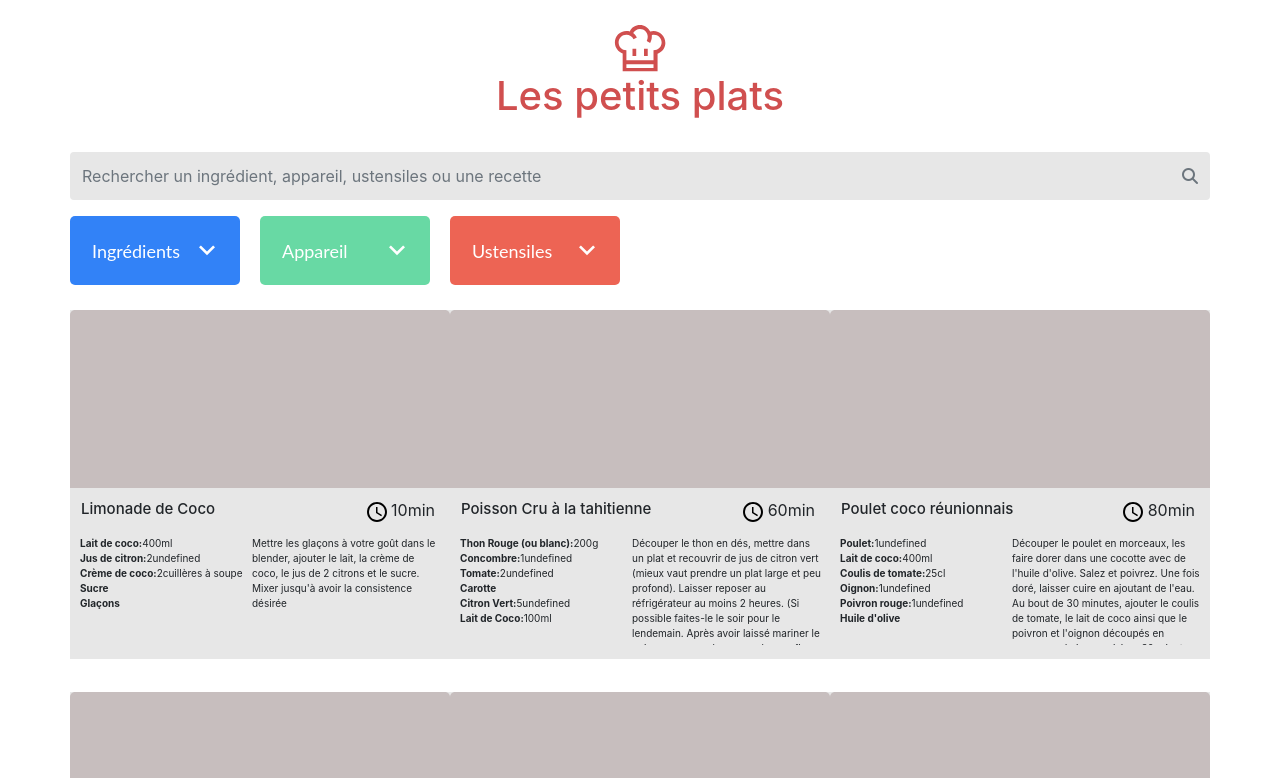
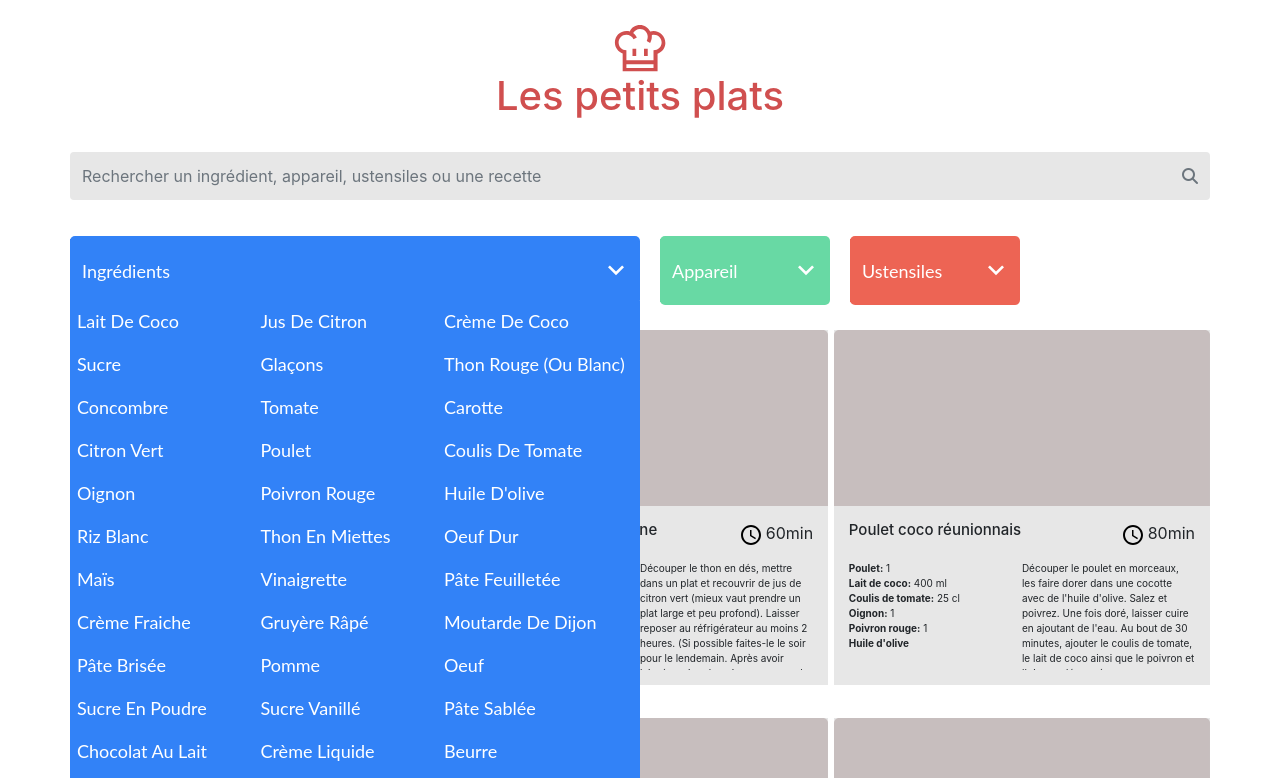
Before and after one commit to imane-R/ImaneElkaddouri_7_27042021, a website: page index.html in a window 1280 px wide. Both pictures are taken after a click on the picture 207 px from the left and 250 px from the top of the page. Shown: the top 778 px of the page. Drawn offline with nearby package versions, Linux system fonts and the light colour scheme.

Commit message:
add tags and their close function

```diff
--- a/index.html
+++ b/index.html
@@ -34,38 +34,22 @@
     <section class="filtre">
         <div class="element-select"></div>
 
-        <div class="filtre__container"></div>
+        <div class="filtre__container">
         <div class="recherche-secondaires recherche-par-ingredients">
-                <input type="search" placeholder="Ingrédients" class="recherche-par-ingredients__input" />
+            <input type="search" placeholder="Ingrédients" />
             <img src="./images/arrow.svg" id="fleche-ingredients" alt="fleche" ; />
-                <ul class="liste-ingredients liste"></ul>
+            <div  id="liste-of-ingredients" class="list-container" data-tag-type="ingredient"></div>
         </div>
         <div class="recherche-secondaires recherche-par-appareil">
-                <input
-                  type="search"
-                  placeholder="Appareil"
-                  class="recherche-par-appareil__input"
-                />
-                <img
-                  src="./images/arrow.svg"
-                  class="fleche-appareil"
-                  alt="fleche"
-                />
-                <ul class="liste-appareil liste"></ul>
+            <input type="search" placeholder="Appareil" />
+            <img src="./images/arrow.svg" id="fleche-appareil" alt="fleche" />
+            <div id="liste-appareil" class="list-container" data-tag-type="appliance"></div>
         </div>
 
         <div class="recherche-secondaires recherche-par-ustensiles">
-                <input
-                  type="search"
-                  placeholder="Ustensiles"
-                  class="recherche-par-ustensiles__input"
-                />
-                <img
-                  src="./images/arrow.svg"
-                  class="fleche-ustensiles"
-                  alt="fleche"
-                />
-                <ul class="liste-ustensiles liste"></ul>
+            <input type="search" placeholder="Ustensiles" />
+            <img src="./images/arrow.svg" id="fleche-ustensiles" alt="fleche" />
+            <div  id="liste-ustensiles" class="list-container" data-tag-type="ustensile"></div>
         </div>
         </div>
     </section>
--- a/js/index.js
+++ b/js/index.js
@@ -1,13 +1,14 @@
 let appliances = [];
 let ingredients = [];
 let ustensils = [];
-let ingredientsArrow = document.getElementById('fleche-ingredients')
-let listOfIngredients = document.getElementsByClassName('liste-ingredients')
+let selectedTags = [];
 
 
 initKeyWord();
 
 creatCartesOfRecipes(recipes);
+drawAllTags();
+bindEvents();
 
 //bring data from recipes.js file
 function initAppliences() {
@@ -51,13 +52,12 @@ function initKeyWord() {
     initUstensils();
 }
 
-// creat list of ingredients
+function drawAllTags() {
+    drawTagsList(ingredients, "liste-of-ingredients");
+    drawTagsList(appliances, "liste-appareil");
+    drawTagsList(ustensils, 'liste-ustensiles');
+}
 
-/*ingredients.forEach(creatIngredientsList);
-function creatIngredientsList(ingredient) {
-listOfIngredients.innerHTML = '<li>' + ingredient + '</li>' ;
-};
-ingredientsArrow.addEventListener('click' ,creatIngredientsList )*/
 
 function creatCartesOfRecipes(arrayOfRecipes) {
     let creatOfRecipes = document.getElementById('recipesCartes');
@@ -65,7 +65,6 @@ function creatCartesOfRecipes(arrayOfRecipes) {
     for (let i = 0; i < arrayOfRecipes.length; i++) {
         htmlResult = htmlResult + getHtmlRecipeCard(arrayOfRecipes[i]);
     }
-
 
     creatOfRecipes.innerHTML = htmlResult;
 }
@@ -80,7 +79,7 @@ function getHtmlRecipeCard(recipe) {
         'alt="Illustration plat"' +
         '/>' +
         '</div>' +
-        '<div class= "recipe_informations">'+
+        '<div class= "recipe_informations">' +
         '<div class="carte_title">' +
         '<h2>' + recipe.name + '</h2>' +
         '</div>' +
@@ -89,7 +88,7 @@ function getHtmlRecipeCard(recipe) {
         'src="./images/cadran.svg"' +
         'alt="logo indiquant la durée"' +
         '/>' +
-        ' '+ recipe.time + 'min' +
+        ' ' + recipe.time + 'min' +
         '</p>' +
         '</div>' +
         getHtmlIngredients(recipe.ingredients) +
@@ -98,21 +97,94 @@ function getHtmlRecipeCard(recipe) {
         recipe.description +
         '</p>' +
         '</div>' +
-        '</div>'+
+        '</div>' +
         '</article>'
 }
 
 function getHtmlIngredients(ingredients) {
     let result = '<div class="carte__ingredients">' +
-    '<ul class="contenu__ingredient__liste">';
-    for (let i = 0 ; i < ingredients.length; i++) {
-        if (ingredients[i].quantity ) {
-            result = result + '<li><b>' + ingredients[i].ingredient + ':</b>' + ingredients[i].quantity + ingredients[i].unit + '</li>';
+        '<ul class="contenu__ingredient__liste">';
+    for (let i = 0; i < ingredients.length; i++) {
+        if (ingredients[i].quantity) {
+            if (ingredients[i].unit) {
+                result = result + '<li><b>' + ingredients[i].ingredient + ':</b> ' + ingredients[i].quantity + ' ' + ingredients[i].unit + '</li>';
+            } else {
+                result = result + '<li><b>' + ingredients[i].ingredient + ':</b> ' + ingredients[i].quantity + '</li>';
+            }
         } else {
             result = result + '<li><b>' + ingredients[i].ingredient + '</b></li>';
         }
 
     }
-    result =  result + '</ul></div>';
+    result = result + '</ul></div>';
     return result;
 }
+
+
+function drawTagsList(ingredients, listCotainerId) {
+    let listContainer = document.getElementById(listCotainerId)
+    let result = '<ul>';
+    for (let i = 0; i < ingredients.length; i++) {
+        result = result + '<li>' + ingredients[i] + '</li>';
+    }
+    result = result + '</ul>';
+    listContainer.innerHTML = result;
+}
+
+function bindEvents() {
+    document.querySelectorAll('.recherche-secondaires').forEach(element => {
+        element.addEventListener('click', (e) => {
+            if (e.currentTarget.classList.contains('active')) {
+                e.currentTarget.classList.remove('active');
+            } else {
+                document.querySelectorAll('.recherche-secondaires').forEach((element) => {
+                    element.classList.remove('active');
+                });
+                e.currentTarget.classList.add('active');
+            }
+        });
+    });
+
+    document.querySelectorAll('.list-container li').forEach(element => {
+        element.addEventListener('click', (e) => {
+            e.currentTarget.closest('.list-container').getAttribute('data-tag-type')
+
+            let currentTagValue = e.currentTarget.innerHTML;
+            let indexOfcurrentTagValue = selectedTags.map((tag) => tag.value).indexOf(currentTagValue)
+
+            if(indexOfcurrentTagValue == -1) {
+                selectedTags.push({
+                    type: e.currentTarget.closest('.list-container').getAttribute('data-tag-type'),
+                    value: currentTagValue
+                });
+            } else {
+                selectedTags.splice(indexOfcurrentTagValue, 1);
+            }
+            drawSelectedTag();
+        });
+    });
+}
+
+
+function drawSelectedTag () {
+    let tagContainer = document.querySelector('.element-select');
+    let result = "";
+    selectedTags.forEach((tag) => {
+        result = result + '<div class=" tags ' + tag.type + '">' + tag.value + "  " +
+        '<img ' +
+        'src="./images/close.svg"' +
+        'class="close-tag"' +
+        'alt="close"' +
+        '/>' +
+        '</div>';
+    });
+
+    tagContainer.innerHTML = result;
+    document.querySelectorAll('.tags').forEach(element => {
+        element.addEventListener('click', (e) => {
+                e.currentTarget.style.display = 'none';
+                selectedTags.splice(element, 1);
+
+    });
+});
+}
--- a/sass/layout/_inputAndButton.scss
+++ b/sass/layout/_inputAndButton.scss
@@ -1,20 +1,35 @@
-
-.input-group{
+.input-group {
   margin: auto;
-    .form-control{
+  .form-control {
     background-color: $input_bg_color;
     border: none;
     height: 48px;
   }
-    .btn-outline-secondary{
+  .btn-outline-secondary {
     border: none;
-        background-color:$input_bg_color ;
+    background-color: $input_bg_color;
   }
 }
-
+.tags{
+    border-radius: 5px;
+    padding: 12px;
+    margin-right: 5px;
+    color: white;
+}
+.ustensile{
+  background-color: $Ustensiles_bg_color;
+}
+.ingredient{
+  background-color: $Ingredient_bg_color;
+}
+.appliance{
+  background-color: $appareil_bg_color;
+}
 .filtre {
+  .filtre__container{
   margin-bottom: 25px;
   display: flex;
+  }
 }
 
 .element-select {
@@ -29,13 +44,12 @@
   &__ustensiles {
     background-color: $appareil_bg_color;
   }
-    & bouton {
+  & button {
     display: flex;
     align-items: center;
     height: 37px;
     color: white;
     border-radius: 5px;
-      padding-inline: 20px;
     margin-right: 10px;
     & img {
       margin-left: 15px;
@@ -49,7 +63,6 @@
   display: flex;
   align-items: center;
   justify-content: space-between;
-    padding-inline: 20px;
   width: 170px;
   height: 69px;
   font-family: "lato", "roboto", sans-serif;
@@ -57,6 +70,13 @@
   border: none;
   border-radius: 5px;
   margin-right: 20px;
+  &.active {
+    width: 50%;
+    z-index: 2;
+    .list-container {
+      display: block;
+    }
+  }
   &::after {
     display: none;
   }
@@ -66,35 +86,77 @@
     color: white;
     font-size: 1.125rem;
     border: none;
+    padding: 12px;
     &::-webkit-search-cancel-button {
       display: none;
     }
-      &::placeholder,
-      &:focus-visible {
+    &::placeholder {
       color: white;
+      outline: none;
+    }
+    &:focus {
       outline: none;
     }
   }
   & img {
     cursor: pointer;
+    padding: 16px;
+  }
+  ul {
+    display: flex;
+    flex-wrap: wrap;
   }
 }
 
 .recherche-par-ingredients {
-    background-color: $Ingredient_bg_color ;
-    & input {
+  background-color: $Ingredient_bg_color;
+  input {
     background-color: $Ingredient_bg_color;
   }
 }
 .recherche-par-appareil {
   background-color: $appareil_bg_color;
-    & input {
+  input {
     background-color: $appareil_bg_color;
   }
 }
 .recherche-par-ustensiles {
   background-color: $Ustensiles_bg_color;
-    & input {
+  input {
     background-color: $Ustensiles_bg_color;
   }
 }
+
+.list-container {
+  position: absolute;
+  top: 65px;
+  left: 0;
+  width: 100%;
+  padding-bottom: 1rem;
+  color: white;
+  border-radius: 0 0 5px 5px;
+  display: block;
+  padding: 7px;
+  display: none;
+  li {
+    font-family: "lato", "roboto", sans-serif;
+    font-weight: 400;
+    font-size: 1.125rem;
+    text-transform: capitalize;
+    margin-bottom: 1rem;
+    text-overflow: ellipsis;
+    white-space: nowrap;
+    overflow: hidden;
+    cursor: pointer;
+    width: 33%;
+  }
+}
+#liste-of-ingredients {
+  background-color: $Ingredient_bg_color;
+}
+#liste-appareil {
+  background-color: $appareil_bg_color;
+}
+#liste-ustensiles {
+  background-color: $Ustensiles_bg_color;
+}
--- a/sass/layout/_recipeCard.scss
+++ b/sass/layout/_recipeCard.scss
@@ -1,33 +1,29 @@
 .carte {
-    height: 349px;
     margin-bottom: 33px;
     background-color:  $card_bg_color;
+    width: 33%;
     .recipe_informations{
         position: relative;
+        display: flex;
+        flex-wrap: wrap;
+        padding: 15px;
         .carte__duree{
-            position: absolute;
-            top: 10px;
-            right: 15px;
+            width: 50%;
+            display: flex;
+            justify-content: end;
         }
         .carte_title{
-            position: absolute;
-            top: 12px;
-            left: 11px;
+            width: 50%;
         }
-        .carte_recette_description{
-            position: absolute;
-            top: 48px;
+        .carte__recette{
             font-size: 10px;
             width: 50%;
             height: 109px;
-            right: 8px;
             text-align: left;
             overflow: hidden;
         }
         .carte__ingredients{
-            position: absolute;
-            left: 10px;
-            top:48px;
+            width: 50%;
             font-size: 10px;
         }
     }
```
Also changed, not shown: css/style.css, js/test.html (deleted), 1 other file. Lines whose indentation alone changed are shown as unchanged.
